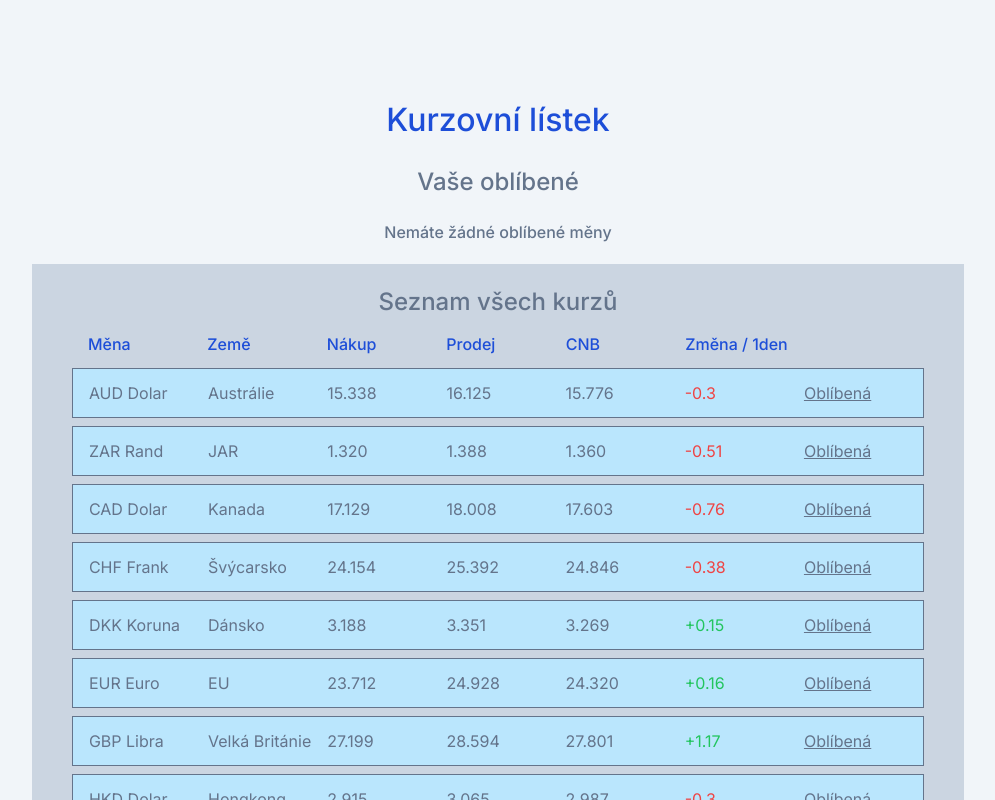
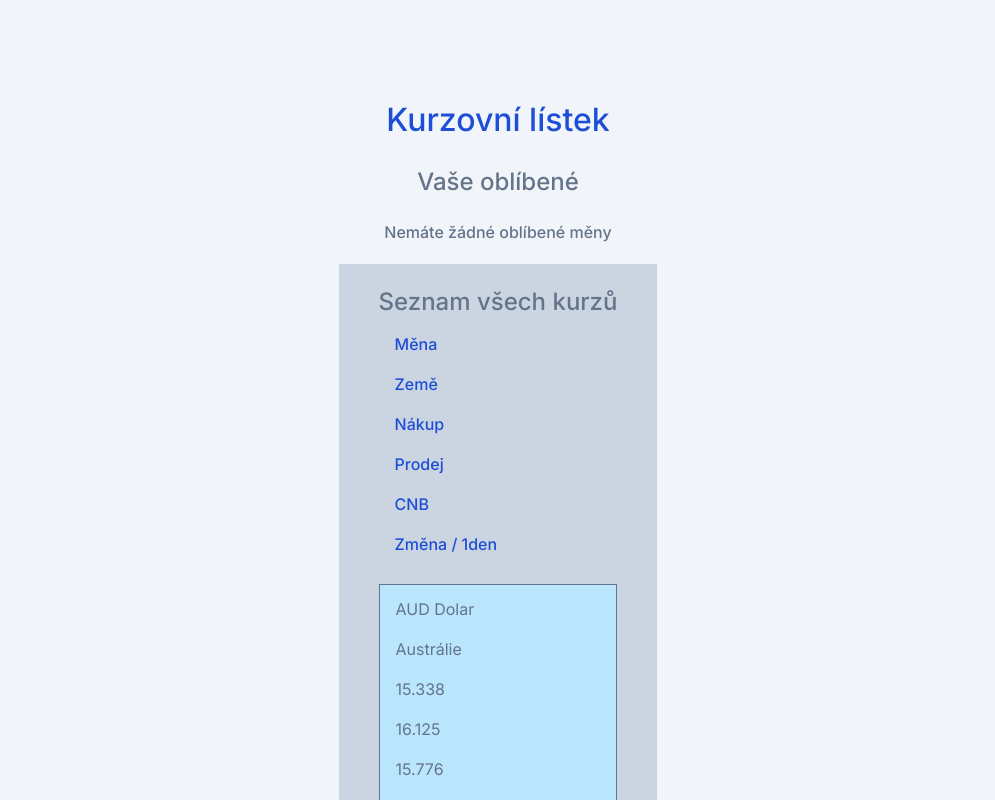
Before and after one commit to no-need-to-be-anonymous/exchange-list, a Next.js app: page / in a window 1280 px wide. Shown: the top 800 px of the page, without its empty margins (142-1137 px from the left). Built offline with nearby package versions, Linux system fonts and the light colour scheme.

Commit message:
chore: add jest.config, refactor

```diff
--- a/package.json
+++ b/package.json
@@ -22,5 +22,11 @@
     "react-dom": "18.2.0",
     "tailwindcss": "3.3.2",
     "typescript": "5.0.4"
+  },
+  "devDependencies": {
+    "@testing-library/jest-dom": "^5.16.5",
+    "@testing-library/react": "^14.0.0",
+    "jest": "^29.5.0",
+    "jest-environment-jsdom": "^29.5.0"
   }
 }
--- a/src/app/CurrencyList.tsx
+++ b/src/app/CurrencyList.tsx
@@ -1,7 +1,7 @@
 'use client';
 
 import React from 'react';
-import { CurrencyTable } from '@/components/Table/CurrencyTable';
+import { CurrencyTable } from '@/app/CurrencyTable';
 import { currencies } from '@/data/currencies';
 import { Currency } from '@/types';
 import { FavoriteCurrencies } from './FavoriteCurrencies';
--- a/src/components/Table/CurrencyTable.tsx
+++ b/src/app/CurrencyTable.tsx
@@ -4,7 +4,7 @@ import { ColumnDef } from '@tanstack/react-table';
 import { Currency } from '@/types';
 import { useMemo } from 'react';
 import { formatNumber } from '@/utils/formatNumber';
-import { Table } from './Table';
+import { Table } from '../components/Table/Table';
 
 interface TableProps {
   data: Currency[];
@@ -67,7 +67,7 @@ export const CurrencyTable = ({ data, favoriteCurrencyAdd }: TableProps): JSX.El
   return (
     <div className="bg-container-secondary px-10 py-5">
       <h2 className="text-typography-secondary text-center">Seznam všech kurzů</h2>
-      <Table columns={columns} data={data} />
+      <Table key={1} columns={columns} data={data} />
     </div>
   );
 };
--- a/src/app/FavoriteCurrencies.tsx
+++ b/src/app/FavoriteCurrencies.tsx
@@ -69,7 +69,7 @@ export const FavoriteCurrencies = ({ favoriteCurrencies, favoriteCurrencyDelete
       {favoriteCurrencies.length === 0 ? (
         <div className="text-typography-secondary font-medium">Nemáte žádné oblíbené měny</div>
       ) : (
-        <Table columns={columns} data={favoriteCurrencies} />
+        <Table key={2} columns={columns} data={favoriteCurrencies} />
       )}
     </>
   );
--- a/src/components/Table/Table.tsx
+++ b/src/components/Table/Table.tsx
@@ -15,16 +15,16 @@ export const Table = ({ columns, data }: TableProps): JSX.Element => {
     getPaginationRowModel: getPaginationRowModel(),
   });
 
-  const rowClass = `grid grid-cols-7 grid-rows-${columns.length} items-center py-3 w-full gap-4 px-4`;
+  const rowClass = `grid grid-cols-${columns.length} items-center py-3 w-full gap-4 px-4`;
 
   return (
     <div>
-      {getHeaderGroups().map((headerGroup, index) => {
+      {getHeaderGroups().map((headerGroup) => {
         return (
-          <div className={`${rowClass}`} key={index}>
-            {headerGroup.headers.map((header, index) => {
+          <div className={`${rowClass}`} key={headerGroup.id}>
+            {headerGroup.headers.map((header) => {
               return (
-                <div key={index} className={'text-typography-primary font-medium'}>
+                <div key={header.id} className={'text-typography-primary font-medium'}>
                   {flexRender(header.column.columnDef.header, header.getContext())}
                 </div>
               );
@@ -33,12 +33,12 @@ export const Table = ({ columns, data }: TableProps): JSX.Element => {
         );
       })}
       <div className="flex flex-col gap-2">
-        {getRowModel().rows.map((row, index) => {
+        {getRowModel().rows.map((row) => {
           return (
-            <div key={index} className={`${rowClass} border-1 border-typography-secondary bg-container-tertiary`}>
+            <div key={row.id} className={`${rowClass} border-1 border-typography-secondary bg-container-tertiary`}>
               {row.getVisibleCells().map((cell) => {
                 return (
-                  <div key={cell.row.original.shortName} className={'text-typography-secondary'}>
+                  <div key={cell.row.id} className={'text-typography-secondary'}>
                     {flexRender(cell.column.columnDef.cell, cell.getContext())}
                   </div>
                 );
--- a/src/components/Table/index.tsx
+++ b/src/components/Table/index.tsx
@@ -1 +1 @@
-export { CurrencyTable } from './CurrencyTable';
+export { CurrencyTable } from '../../app/CurrencyTable';
```
Also changed, not shown: jest.config.mjs (added, +18 -0 lines), src/utils/transformCurrencies.ts (deleted, +0 -7 lines), 1 other file (tests, documents, lock files or other folders).
